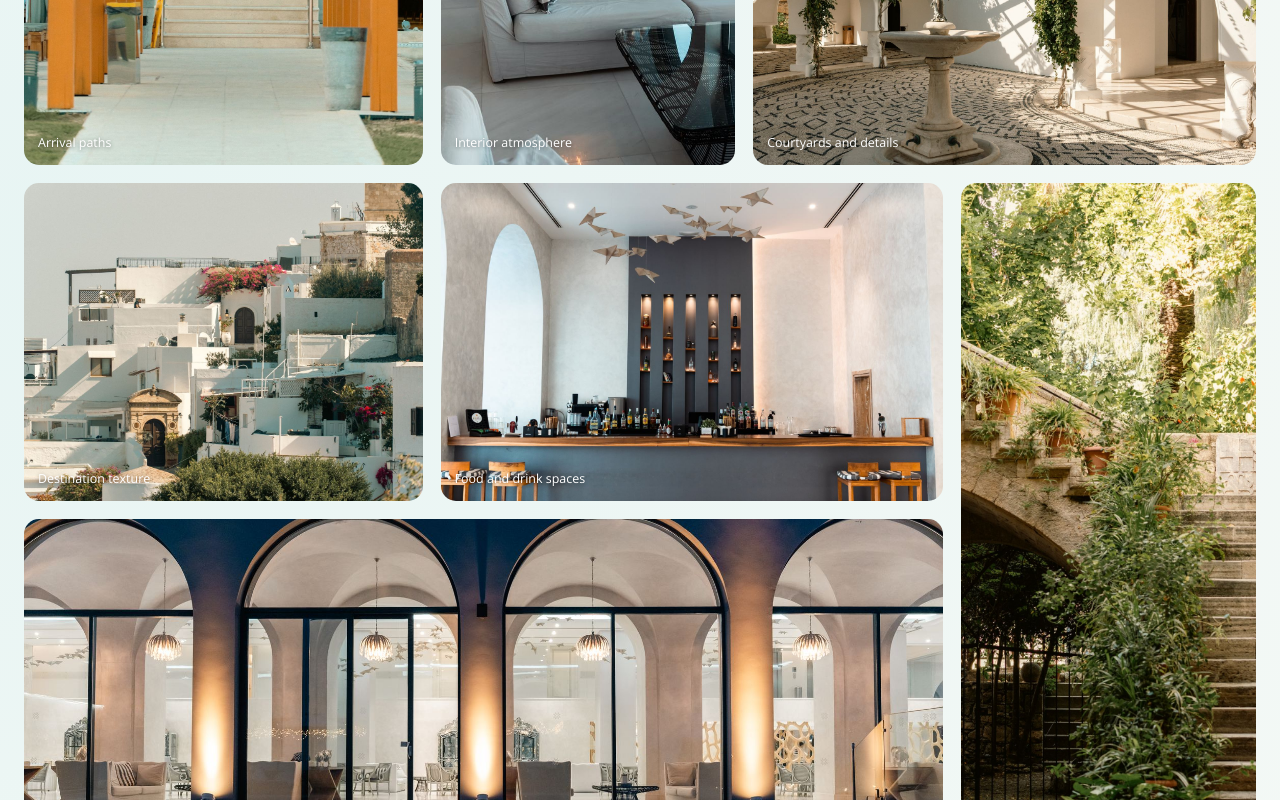
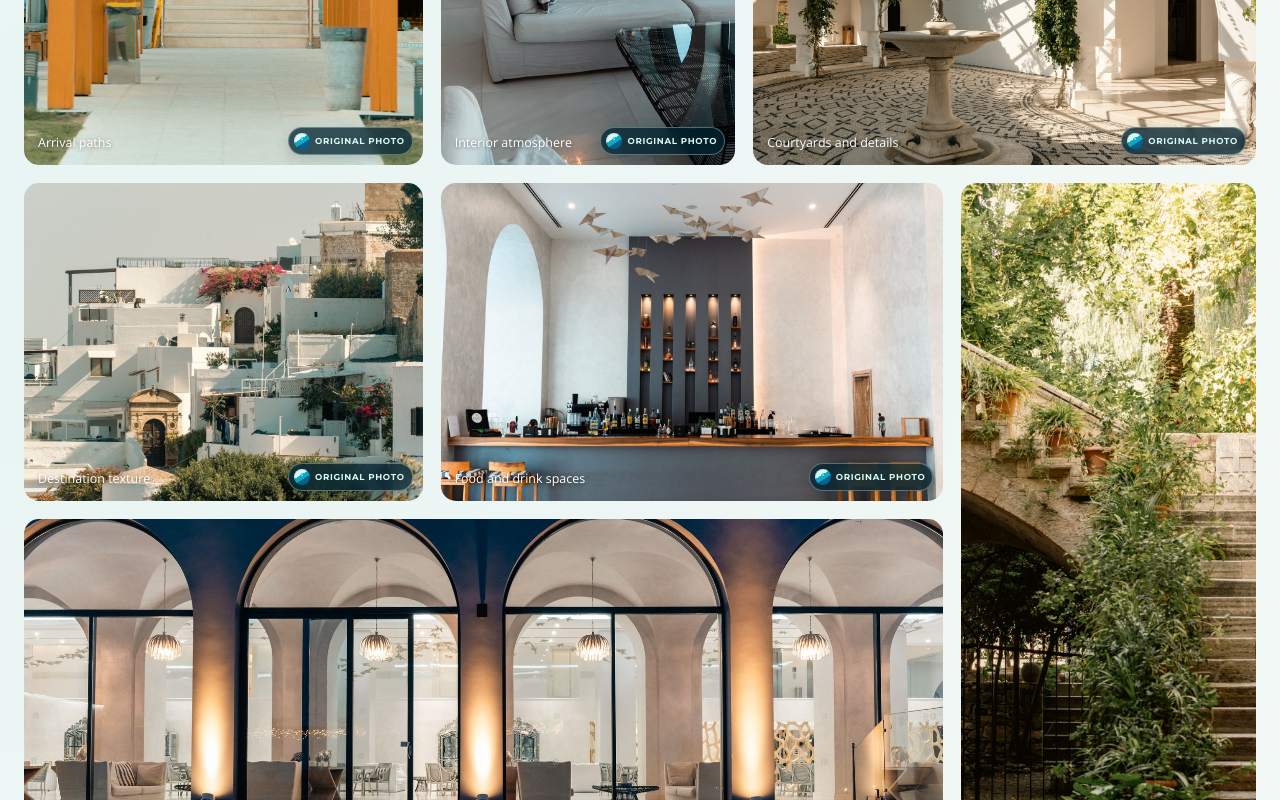
Before and after one commit to Lucastepp/blue-lagoon-creative, an Angular app: page / in a window 1280 px wide. Shown: the part 4440-5240 px from the top of the page. Built offline with nearby package versions, Linux system fonts and the light colour scheme.

Commit message:
Add reusable Blue Lagoon original media marks

```diff
--- a/src/app/pages/home/sections/films-section/films-section.component.html
+++ b/src/app/pages/home/sections/films-section/films-section.component.html
@@ -26,6 +26,7 @@
           <source src="/assets/blue-lagoon/arbatax-coast-trimmed.mp4" type="video/mp4" />
         </video>
         <div class="embed-tag">Arbatax coast</div>
+        <app-original-media-mark kind="footage" />
       </div>
     </article>
 
@@ -44,6 +45,7 @@
           <source src="/assets/blue-lagoon/arbatax-arrival-trimmed.mp4" type="video/mp4" />
         </video>
         <div class="embed-tag">Arbatax arrival</div>
+        <app-original-media-mark kind="footage" />
       </div>
     </article>
 
@@ -62,6 +64,7 @@
           <source src="/assets/blue-lagoon/hotel-arrival-edit.mp4" type="video/mp4" />
         </video>
         <div class="embed-tag">Hotel arrival motion</div>
+        <app-original-media-mark kind="footage" />
       </div>
     </article>
 
@@ -80,6 +83,7 @@
           <source src="/assets/blue-lagoon/tuana-one.mp4" type="video/mp4" />
         </video>
         <div class="embed-tag">Tuana resort detail</div>
+        <app-original-media-mark kind="footage" />
       </div>
     </article>
 
@@ -98,6 +102,7 @@
           <source src="/assets/blue-lagoon/coastline-edit.mp4" type="video/mp4" />
         </video>
         <div class="embed-tag">Mariolu coastal edit</div>
+        <app-original-media-mark kind="footage" />
       </div>
     </article>
 
@@ -116,6 +121,7 @@
           <source src="/assets/blue-lagoon/tuana-two.mp4" type="video/mp4" />
         </video>
         <div class="embed-tag">Tuana destination loop</div>
+        <app-original-media-mark kind="footage" />
       </div>
     </article>
 
@@ -146,6 +152,7 @@
           <source src="/assets/blue-lagoon/alila-night-edit.mp4" type="video/mp4" />
         </video>
         <p>Alila evening atmosphere</p>
+        <app-original-media-mark kind="footage" />
       </article>
       <article class="video-extra-drone">
         <video
@@ -160,6 +167,7 @@
           <source src="/assets/blue-lagoon/drone-water-rise.mp4" type="video/mp4" />
         </video>
         <p>Water rising drone loop</p>
+        <app-original-media-mark kind="footage" />
       </article>
       <article class="video-extra-shoreline">
         <video
@@ -174,6 +182,7 @@
           <source src="/assets/blue-lagoon/coast-new-one.mp4" type="video/mp4" />
         </video>
         <p>Resort shoreline arrival</p>
+        <app-original-media-mark kind="footage" />
       </article>
       <article class="video-card-vertical video-extra-italy">
         <video
@@ -188,6 +197,7 @@
           <source src="/assets/blue-lagoon/coast-new-two-vertical.mp4" type="video/mp4" />
         </video>
         <p>Italy resort vertical edit</p>
+        <app-original-media-mark kind="footage" />
       </article>
       <article class="video-card-vertical video-extra-pool">
         <video
@@ -202,6 +212,7 @@
           <source src="/assets/blue-lagoon/coast-new-three-vertical.mp4" type="video/mp4" />
         </video>
         <p>Pool and hotel vertical edit</p>
+        <app-original-media-mark kind="footage" />
       </article>
       <article class="video-extra-aerial">
         <video
@@ -216,6 +227,7 @@
           <source src="/assets/blue-lagoon/coast-new-four.mp4" type="video/mp4" />
         </video>
         <p>Resort aerial overview</p>
+        <app-original-media-mark kind="footage" />
       </article>
     </div>
   </details>
--- a/src/app/pages/home/sections/films-section/films-section.component.ts
+++ b/src/app/pages/home/sections/films-section/films-section.component.ts
@@ -1,9 +1,10 @@
 import { Component } from '@angular/core';
 import { AutoVideoDirective } from '../../../../shared/auto-video.directive';
+import { OriginalMediaMarkComponent } from '../../../../shared/original-media-mark.component';
 
 @Component({
   selector: 'app-films-section',
-  imports: [AutoVideoDirective],
+  imports: [AutoVideoDirective, OriginalMediaMarkComponent],
   templateUrl: './films-section.component.html',
 })
 export class FilmsSectionComponent {}
--- a/src/app/pages/home/sections/gallery-section/gallery-section.component.html
+++ b/src/app/pages/home/sections/gallery-section/gallery-section.component.html
@@ -18,6 +18,7 @@
         loading="lazy"
       />
       <figcaption>Arrival paths</figcaption>
+      <app-original-media-mark />
     </figure>
     <figure class="photo-hotel">
       <img
@@ -26,6 +27,7 @@
         loading="lazy"
       />
       <figcaption>Hotel exterior</figcaption>
+      <app-original-media-mark />
     </figure>
     <figure class="photo-lounge">
       <img
@@ -34,6 +36,7 @@
         loading="lazy"
       />
       <figcaption>Interior atmosphere</figcaption>
+      <app-original-media-mark />
     </figure>
     <figure class="photo-wide photo-courtyard">
       <img
@@ -42,6 +45,7 @@
         loading="lazy"
       />
       <figcaption>Courtyards and details</figcaption>
+      <app-original-media-mark />
     </figure>
     <figure class="photo-wide photo-rooftops">
       <img
@@ -50,6 +54,7 @@
         loading="lazy"
       />
       <figcaption>Destination texture</figcaption>
+      <app-original-media-mark />
     </figure>
     <figure class="photo-wide photo-bar">
       <img
@@ -58,6 +63,7 @@
         loading="lazy"
       />
       <figcaption>Food and drink spaces</figcaption>
+      <app-original-media-mark />
     </figure>
     <figure class="photo-wide photo-pool">
       <img
@@ -66,6 +72,7 @@
         loading="lazy"
       />
       <figcaption>Pool reflections</figcaption>
+      <app-original-media-mark />
     </figure>
     <figure class="photo-tall photo-garden">
       <img
@@ -74,6 +81,7 @@
         loading="lazy"
       />
       <figcaption>Quiet corners</figcaption>
+      <app-original-media-mark />
     </figure>
   </div>
 
@@ -87,6 +95,7 @@
           loading="lazy"
         />
         <figcaption>Architectural details</figcaption>
+        <app-original-media-mark />
       </figure>
       <figure>
         <img
@@ -95,6 +104,7 @@
           loading="lazy"
         />
         <figcaption>Interior rhythm</figcaption>
+        <app-original-media-mark />
       </figure>
       <figure>
         <img
@@ -103,6 +113,7 @@
           loading="lazy"
         />
         <figcaption>Lounge details</figcaption>
+        <app-original-media-mark />
       </figure>
       <figure>
         <img
@@ -111,6 +122,7 @@
           loading="lazy"
         />
         <figcaption>Evening atmosphere</figcaption>
+        <app-original-media-mark />
       </figure>
       <figure>
         <img
@@ -119,6 +131,7 @@
           loading="lazy"
         />
         <figcaption>Local coast</figcaption>
+        <app-original-media-mark />
       </figure>
       <figure>
         <img
@@ -127,6 +140,7 @@
           loading="lazy"
         />
         <figcaption>Poolside arrival</figcaption>
+        <app-original-media-mark />
       </figure>
       <figure class="photo-strip-beach">
         <img
@@ -135,6 +149,7 @@
           loading="lazy"
         />
         <figcaption>Beach moments</figcaption>
+        <app-original-media-mark />
       </figure>
     </div>
   </details>
--- a/src/app/pages/home/sections/gallery-section/gallery-section.component.ts
+++ b/src/app/pages/home/sections/gallery-section/gallery-section.component.ts
@@ -1,7 +1,9 @@
 import { Component } from '@angular/core';
+import { OriginalMediaMarkComponent } from '../../../../shared/original-media-mark.component';
 
 @Component({
   selector: 'app-gallery-section',
+  imports: [OriginalMediaMarkComponent],
   templateUrl: './gallery-section.component.html',
 })
 export class GallerySectionComponent {}
--- /dev/null
+++ b/src/app/shared/original-media-mark.component.ts
@@ -0,0 +1,14 @@
+import { Component, Input } from '@angular/core';
+
+@Component({
+  selector: 'app-original-media-mark',
+  template: `
+    <span class="original-media-mark" aria-hidden="true">
+      <span class="original-media-mark-logo"></span>
+      <span>Original {{ kind }}</span>
+    </span>
+  `,
+})
+export class OriginalMediaMarkComponent {
+  @Input() kind: 'photo' | 'footage' = 'photo';
+}
--- a/src/styles.scss
+++ b/src/styles.scss
@@ -654,7 +654,7 @@ h1 {
 
 .embed-tag {
   position: absolute;
-  right: 22px;
+  left: 22px;
   bottom: 22px;
   padding: 10px 14px;
   color: var(--white);
@@ -854,9 +854,10 @@ h1 {
 
 .photo-grid figcaption {
   position: absolute;
-  right: 14px;
+  right: auto;
   bottom: 14px;
   left: 14px;
+  max-width: calc(100% - 150px);
   color: white;
   font-size: 0.78rem;
   text-shadow: 0 1px 4px rgba(0, 0, 0, 0.45);
@@ -1032,6 +1033,50 @@ h1 {
   pointer-events: none;
 }
 
+app-original-media-mark {
+  position: absolute;
+  right: 10px;
+  bottom: 10px;
+  z-index: 2;
+  pointer-events: none;
+}
+
+.original-media-mark {
+  padding: 5px 7px 5px 5px;
+  display: inline-flex;
+  align-items: center;
+  gap: 5px;
+  color: #d7fbf6;
+  background: rgba(2, 36, 51, 0.76);
+  border: 1px solid rgba(215, 251, 246, 0.34);
+  border-radius: 100px;
+  box-shadow: 0 5px 14px rgba(2, 30, 42, 0.16);
+  backdrop-filter: blur(8px);
+  font-family: var(--font-sans);
+  font-size: 0.54rem;
+  font-weight: 700;
+  letter-spacing: 0.08em;
+  line-height: 1;
+  text-transform: uppercase;
+  white-space: nowrap;
+}
+
+.original-media-mark-logo {
+  width: 16px;
+  height: 16px;
+  flex: 0 0 16px;
+  border-radius: 50%;
+  background:
+    radial-gradient(circle at 48% 34%, #52d6e5 0 10%, transparent 11%),
+    linear-gradient(148deg, #d7fbf6 0 39%, #10a8c7 40% 60%, #03618b 61%);
+  box-shadow: inset 0 0 0 1px rgba(4, 91, 129, 0.12);
+}
+
+.video-card-grid app-original-media-mark {
+  right: 8px;
+  bottom: 34px;
+}
+
 .media-card {
   min-height: 210px;
   margin: 0;
@@ -1170,9 +1215,10 @@ h1 {
 
 .photo-strip figcaption {
   position: absolute;
-  right: 14px;
+  right: auto;
   bottom: 14px;
   left: 14px;
+  max-width: calc(100% - 150px);
   color: white;
   font-size: 0.78rem;
   text-shadow: 0 1px 4px rgba(0, 0, 0, 0.45);
```
